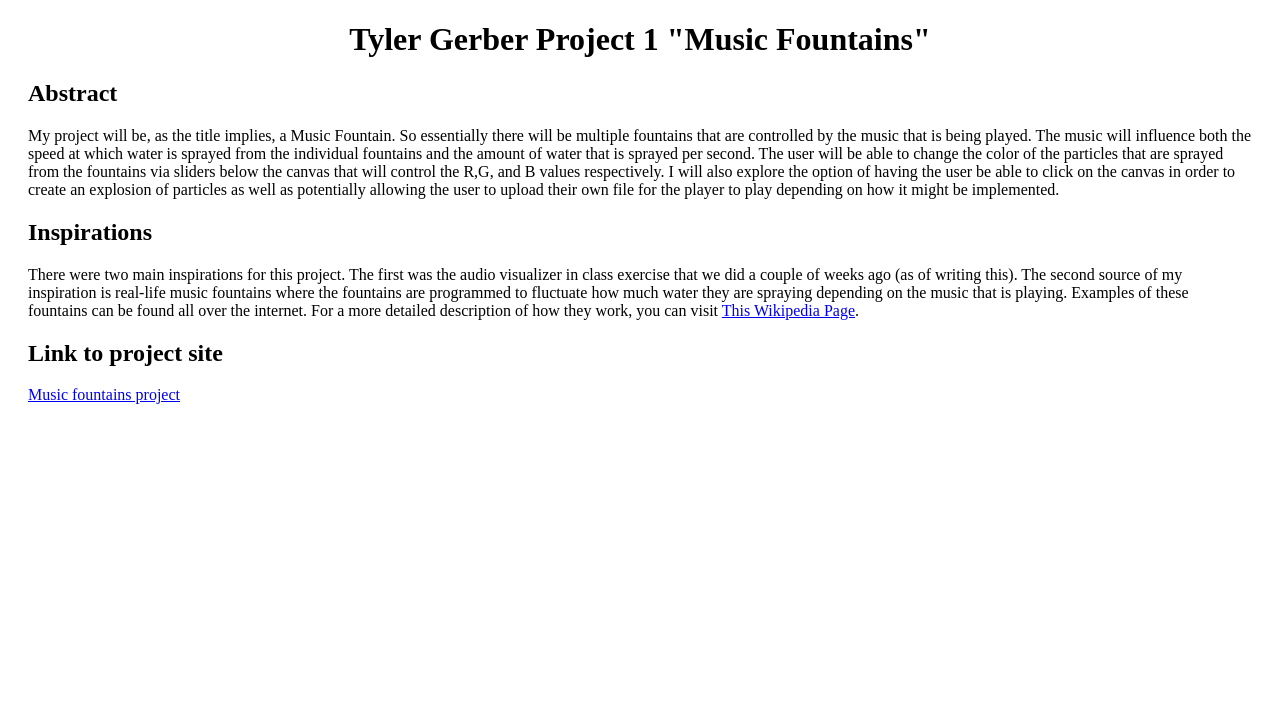
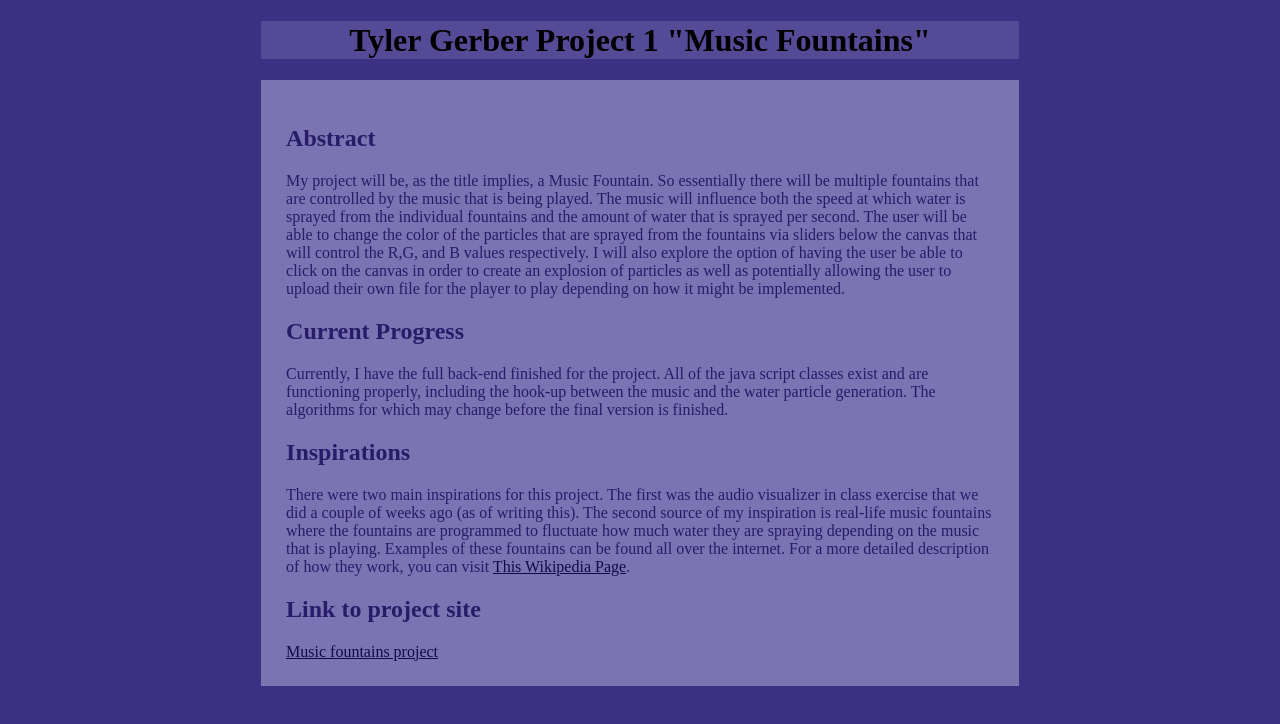
Before and after one commit to reaper10567/RichMedia330_Project, a plain HTML site: page documentationPage.html in a window 1280 px wide. Drawn offline with Linux system fonts and the light colour scheme.

Commit message:
edited css of documentation page and removed createjs stuff.

```diff
--- a/documentationPage.html
+++ b/documentationPage.html
@@ -5,13 +5,33 @@
 	<title>Tyler Gerber Project 1 "Music Fountains"</title>
 	<style>
 	#DesignDiscussion {
-        margin-left:20px;
-		margin-right:20px;
+		padding-left:2%;
+		padding-right:2%;
+		padding-bottom:2%;
+		padding-top:2%;
+        margin-left:20%;
+		margin-right:20%;
         margin-top:10px;
+		background-color:#7C73B2;
+		color:#261C68;
     }
+	html{
+		background-color:#3B3081;
+	}
 	h1 {
+		padding-left:2%;
+		padding-right:2%;
+		padding-bottom:.005%;
+		padding-top:.005%;
+        margin-left:20%;
+		margin-right:20%;
 		text-align:center;
+		background-color:#544A96
 	}
+	a:link, a:visited {
+		color: #120A4A
+	}
+
 	</style>
 </head>
 <body>
@@ -24,6 +44,10 @@
 		that are sprayed from the fountains via sliders below the canvas that will control the R,G, and B values respectively. I will
 		also explore the option of having the user be able to click on the canvas in order to create an explosion of particles as well as
 		potentially allowing the user to upload their own file for the player to play depending on how it might be implemented.</p>
+		<h2>Current Progress</h2>
+		<p>Currently, I have the full back-end finished for the project. All of the java script classes exist and are functioning
+		properly, including the hook-up between the music and the water particle generation. The algorithms for which may change
+		before the final version is finished.</p>
 		<h2>Inspirations</h2>
 		<p>There were two main inspirations for this project. The first was the audio visualizer in class exercise that we did
 		a couple of weeks ago (as of writing this). The second source of my inspiration is real-life music fountains where
```
Also changed, not shown: RichMedia330_project.html (+0 -1 lines).
